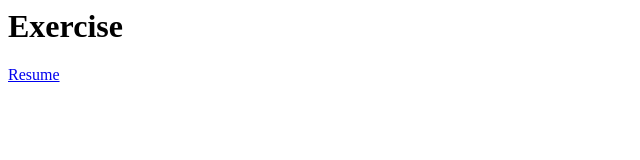
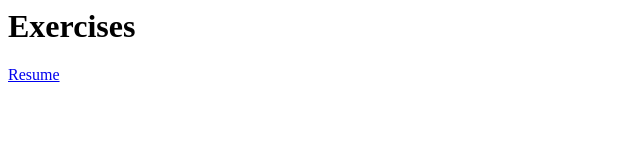
Before and after one commit to A-JANANI/practice_projects, a plain HTML site: page index.html in a window 1280 px wide. Shown: the full height of the page, 0-640 px from the left. Drawn offline with Linux system fonts and the light colour scheme.

Commit message:
1 file modified

```diff
--- a/index.html
+++ b/index.html
@@ -5,7 +5,7 @@
     <!-- <link rel="stylesheet" type="text/css" href="styles.css"> -->
   </head>
   <body>
-    <h1>Exercise</h1>
+    <h1>Exercises</h1>
     <a href="exercise/resume.html">Resume</a>
   </body>
 </html>
```
